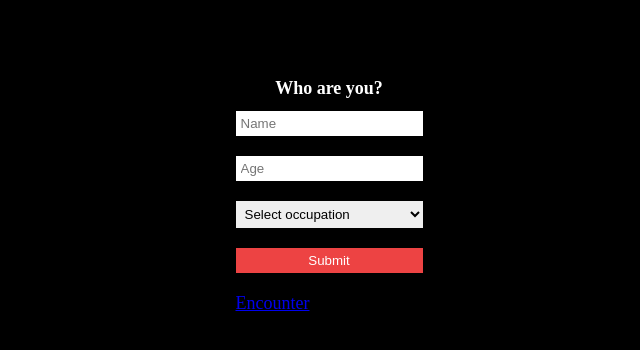
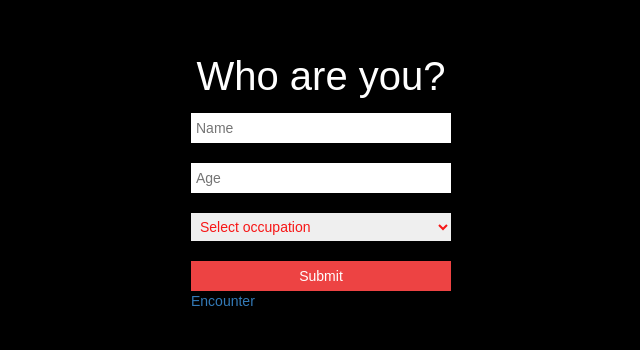
Before and after one commit to katrinagd/Project-4, a website: page check-in.html in a window 1280 px wide. Shown: the part 218-568 px from the top of the page, without its empty margins (319-959 px from the left). Drawn offline with nearby package versions, Linux system fonts and the light colour scheme; a web font is replaced by a local one.

Commit message:
added angular form

```diff
--- a/check-in.html
+++ b/check-in.html
@@ -3,31 +3,67 @@
   <head>
       <meta charset="utf-8">
       <meta name="viewport" content="width=device-width, initial-scale=1">
-
       <title>Check in</title>
-
       <!-- CSS files -->
       <link rel="stylesheet" href="css/main.css">
-
+      <link rel="stylesheet" href="https://maxcdn.bootstrapcdn.com/bootstrap/3.3.5/css/bootstrap.min.css">
   </head>
 
-  <body class="site-container check-in">
-    <div>
-      <h1 class="page-heading">Who are you?</h1>
-           <form id="form" class="form" name="form" method="post" target="#" enctype="text/plain" accept-charset="UTF-8" novalidate>
-        <div class="content">
-            <div id="section0" >
-            <div class="field"><div class="edit-options"><div class="edit"></div><div class="delete"></div></div><input type="text" id="Name" name="Name" placeholder="Name" required></div>
-            <div class="field"><input type="text" id="Age" name="age" placeholder="Age"></div>
-            <div class="field"><select id="occupation"><option value>Select occupation</option><option value>Janitor</option><option value>Alient hunter</option><option value>Dust farmer</option><option value>Battery technitian</option><option value>Yoga teacher</option></select></div>
-            <div class="field"><input type="submit" id="Check-in" name="Check in"></div>
+<body ng-app="formApp" ng-controller="formController" class="site-container check-in">
+    <!-- SHOW ERROR/SUCCESS MESSAGES -->
+    <div id="messages" ng-show="message">{{ message }}</div>
+
+<!-- FORM -->
+
+          <form id="form" class="form" name="form" ng-submit="submitForm(form.$valid)" novalidate method="post" target="#" enctype="text/plain" accept-charset="UTF-8">
+    <h1>Who are you?</h1>
+    <div class="content">
+        <div class="intro"></div>
+        <div id="section0" >
+
+           <!-- name -->
+
+            <div class="field" ng-class="{ 'has-error' : errorname }"><input type="text" id="name" name="name" ng-minlength="3" ng-maxlength="140" placeholder="Name" ng-model="formData.name" required>
+
+            <p ng-show="form.name.$invalid && !form.name.$pristine || showErrors && form.name.$error.required" class="help-block">Name Required</p>
+            </div>
+
+           <!-- Age -->
+
+            <div class="field"><input type="number" id="age" name="age" placeholder="Age"  ng-model="formData.Age" ng-number required>
+            <p ng-show="form.age.$invalid && !form.age.$pristine || showErrors && form.age.$error.required" class="help-block">Must be number</p></div>
+
+            <!-- occupation -->
+
+            <div class="field" ng-model="formData.occupation" required>
+              <select id="occupation">
+                <option value>Select occupation</option>
+                <option value>Janitor</option>
+                <option value>Alient hunter</option>
+                <option value>Dust farmer</option>
+                <option value>Battery technitian</option>
+                <option value>Yoga teacher</option>
+              </select>
+              <p ng-show="form.occupation.$invalid && !form.occupation.$pristine || showErrors && form.occupation.$error.required" class="help-block">Occupation Required</p></div>
+ <!-- check in -->
+            <div class="field"></div><label for="Submit"></label><p ng-show="form.input.$error.requered"  class="help-block">Check-in Required</p><input  type="submit" id="Check-in" name="Check in" value="Submit"></div>
         </div>
     </div>
+    <a href="/encounter.html">Encounter</a>
 </form>
-<a href="/encounter.html">Encounter</a>
+
+<!-- SHOW DATA FROM INPUTS AS THEY ARE BEING TYPED -->
+<!-- <pre>
+    {{ formData }}
+</pre> -->
+    </div>
+    <script src="https://ajax.googleapis.com/ajax/libs/angularjs/1.3.15/angular.min.js"></script>
+     <!-- Javascript files -->
+      <script src="https://code.jquery.com/jquery-2.1.4.min.js"></script>
+      <script src="js/main.js"></script>
+  </body>
+
+<!-- <a href="/encounter.html">Encounter</a>  -->
 
 
-
-    </div>
-  </body>
 </html>
--- a/js/main.js
+++ b/js/main.js
@@ -1,5 +1,25 @@
+// pulse
+
 $(document).ready(function(){
   $('a').click(function(){
     $('a').toggleClass('red');
   })
 })
+
+// form
+
+var formApp = angular.module('formApp', [])
+
+    .controller('formController', function($scope) {
+
+        // // we will store our form data in this object
+        // $scope.formData = {};
+        $scope.showerrors=false;
+$scope.submitForm= function(){
+
+if ($scope.form.$invalid){
+	$scope.showErrors=true;
+}
+};
+
+    });
--- a/scss/main.scss
+++ b/scss/main.scss
@@ -130,20 +130,32 @@ body {
     font-size: 1rem;
   }
 
-  .form{
-    max-width: 250px;
-    color: #ed4343;
+ /*-----------------------------------------*/
+/* form */
+/*-----------------------------------------*/
+
+.form{
+    max-width: 85%;
+    min-width: 300px;
+    border-width: 0;
+    border-color: #cccccc;
+    border-radius: 1px;
+    border-style: solid;
+    color: #F71616;
     font-size: 14px;
+    margin: 5px;
     background-color: #000000;
-  }
+    padding: 20px;
+}
 .content{
     margin: 0px;
 }
 .form label{
-    color: #ed4343;
+    color: #F71616;
     font-size: 14px;
     display: block;
 }
+
 .form input[type=radio], input[type=checkbox]{
     margin: 10px;
     width: 13px;
@@ -158,9 +170,32 @@ body {
     border-radius: 0px;
     padding: 5px;
     width: 100%;
+    color: #F71616;
+}
+.form, .form h1, .form h2{
+    font-family: 'Raleway', sans-serif;
+
+}
+.form h1{
+    font-size: 40px;
+    color: #FfFfFf;
+    padding: 0px;
+    margin: 0px;
+    margin-bottom: 15px;
+    border-bottom-color: #CCCCCC;
+    border-bottom-width: 0px;
+    border-radius: 0px;
+    background-color: #000000;
+}
+.intro{
+    margin-bottom: 10px;
 }
 .clear{
     clear: both;
+}
+.form textarea{
+    height: 10px;
+    width: 100%;
 }
 .form input[type=submit]{
     width: 100%;
@@ -170,3 +205,13 @@ body {
 .field{
     margin-bottom: 20px;
 }
+
+
+/*-----------------------------------------*/
+/* Encounter */
+
+
+ul {
+  list-style: none;
+  text-align: left;
+}
```
Also changed, not shown: encounter.html (+5 -3 lines), css/main.css.
